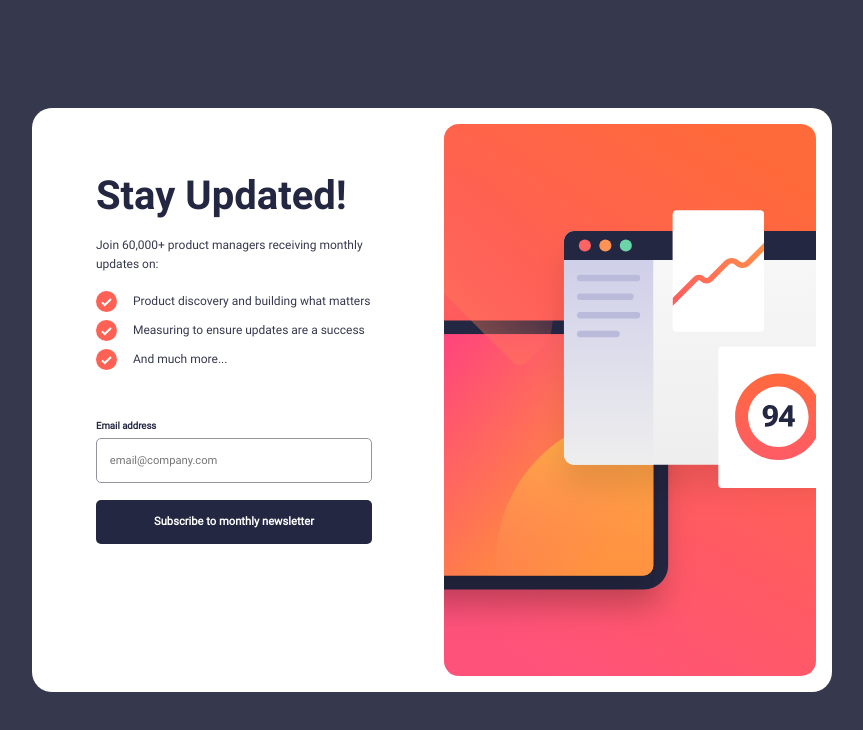
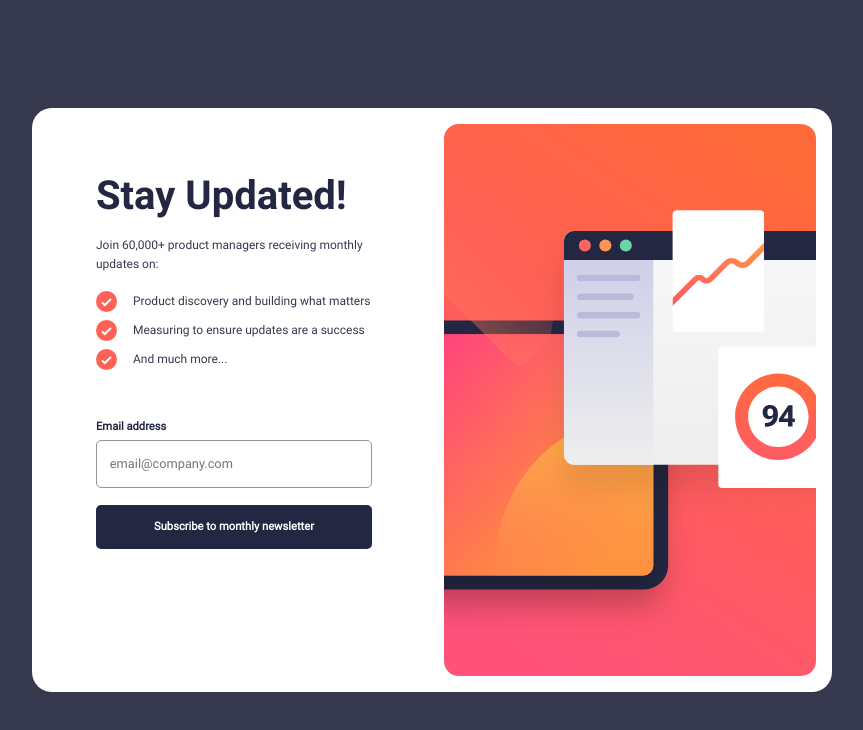
Before and after one commit to inioluwabello/inis-portfolio-app, a Next.js app: page /newsletter-sign-up in a window 1280 px wide. Shown: the top 730 px of the page, without its empty margins (208-1071 px from the left). Built offline with nearby package versions, Linux system fonts and the light colour scheme.

Commit message:
Resolved display issue

```diff
--- a/components/newsletter-sign-up/newsletter.module.css
+++ b/components/newsletter-sign-up/newsletter.module.css
@@ -76,13 +76,13 @@
 
 .emailLabel {
     display: block;
-    font-size: .6rem;
+    font-size: .7rem;
     font-weight: 700;
 }
 
 .emailInput {
     margin-top: .3rem;
-    font-size: .7rem;
+    font-size: .8rem;
     color: hsl(231, 7%, 60%);
     padding: .8rem;
     display: block;
@@ -100,7 +100,7 @@
 .errorMessage {
     color: hsl(4, 100%, 67%);
     display: block;
-    font-size: .6rem;
+    font-size: .7rem;
     font-weight: 700;
 }
 
```
